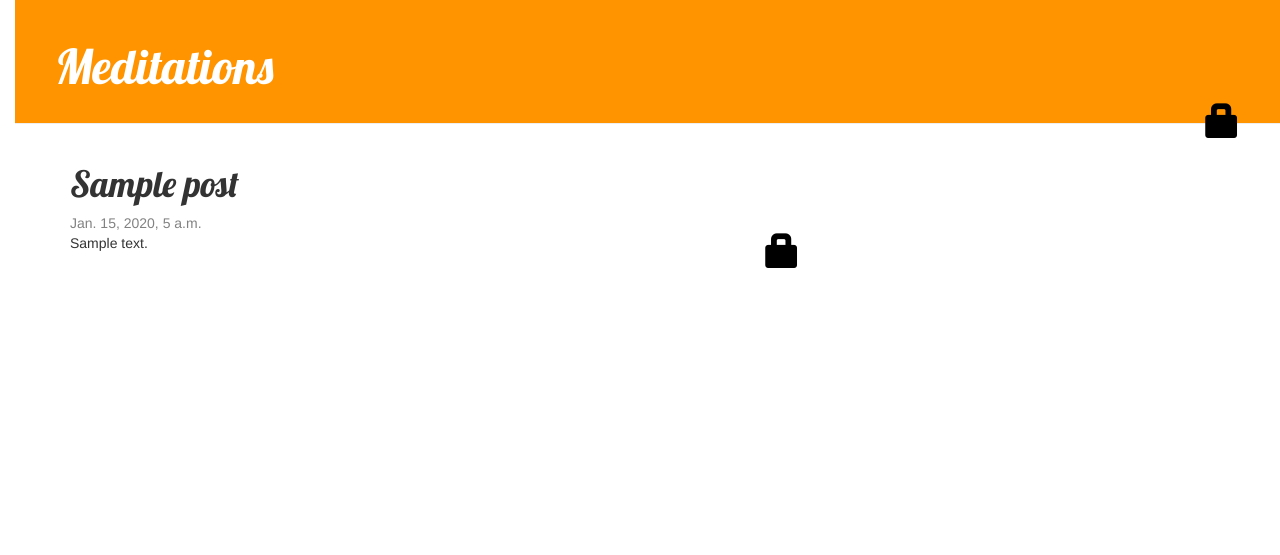
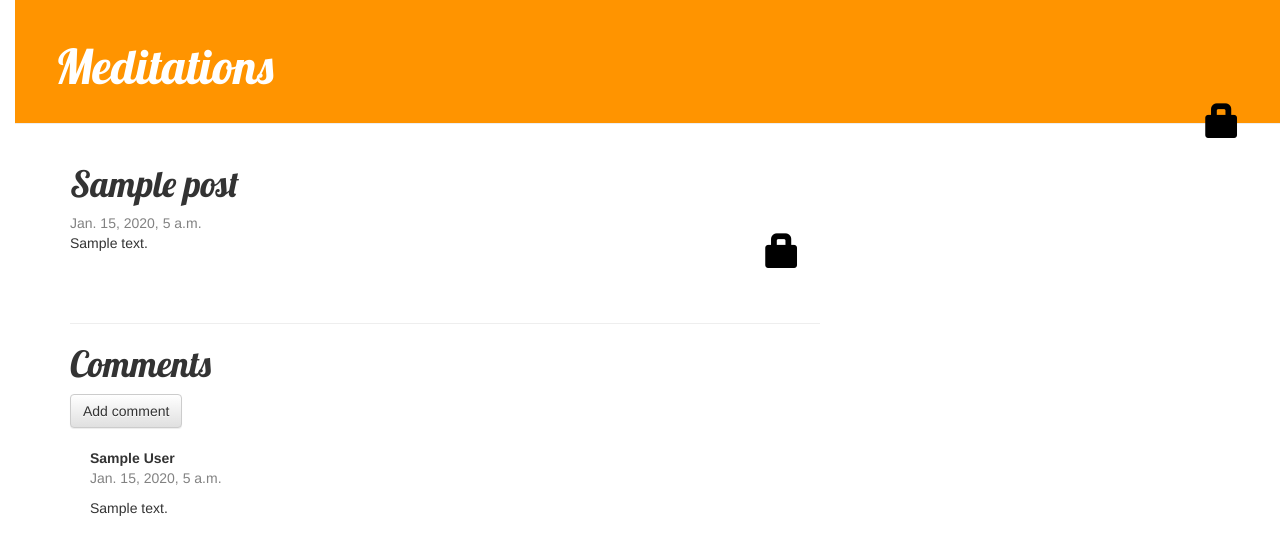
Before and after one commit to whambamthankyoumaam/my-first-blog, a Django app: page /post/1/ in a window 1280 px wide. Shown: the top 555 px of the page. Run offline with Django 3.2, Linux system fonts and the light colour scheme; tables that the repository leaves empty hold one stand-in row (values such as "Sample post"); some libraries are stand-ins or nearby versions.

Commit message:
Added comment functionality, including moderation of unpublished comments for superusers.

```diff
--- a/blog/admin.py
+++ b/blog/admin.py
@@ -1,5 +1,6 @@
 from django.contrib import admin
-from .models import Post
+from .models import Post, Comment
 # Register your models here.
 
 admin.site.register(Post)
+admin.site.register(Comment)
--- a/blog/models.py
+++ b/blog/models.py
@@ -15,3 +15,20 @@ class Post(models.Model):
 
     def __str__(self):
         return self.title
+
+    def approved_comments(self):
+        return self.comments.filter(approved_comment=True)
+
+class Comment(models.Model):
+    post = models.ForeignKey('blog.Post', related_name='comments')
+    author = models.CharField(max_length=200)
+    text = models.TextField()
+    created_date = models.DateTimeField(default=timezone.now())
+    approved_comment = models.BooleanField(default=False)
+
+    def approve(self):
+        self.approved_comment=True
+        self.save()
+
+    def __str__(self):
+        return self.text
--- a/blog/static/css/blog.css
+++ b/blog/static/css/blog.css
@@ -54,3 +54,11 @@ h1, h2, h3, h4 {
 .post h1 a, .post h1 a:visited {
         color: #000000;
         }
+
+.comment {
+    margin: 20px 0px 20px 20px;
+}
+
+.btn btn-default {
+        margin: 20px 0px 20px 20px;
+        }
--- a/blog/templates/blog/post_detail.html
+++ b/blog/templates/blog/post_detail.html
@@ -2,20 +2,53 @@
 
 {% block content %}
     <div class="post">
+
         <h1>{{ post.title }}</h1>
+
         {% if post.published_date %}
+
             <div class="date">
                 {{ post.published_date }}
             </div>
+
         {% else %}
+
             <a class="btn btn-default" href="{% url 'post_publish' pk=post.pk %}">Publish</a>
+
         {% endif %}
+
         {%if user.is_authenticated %}
+
             <a class="btn btn-default" href="{% url 'post_edit' pk=post.pk %}"><span class="glyphicon glyphicon-pencil"></span></a>
             <a class="btn btn-default" href="{% url 'post_remove' pk=post.pk %}"><span class="glyphicon glyphicon-remove"></span></a>
+
         {% else %}
+
                 <a href="{% url 'login' %}" class="top-menu"><span class="glyphicon glyphicon-lock"></span></a>
         {% endif %}
+
         <p>{{ post.text|linebreaksbr }}</p>
     </div>
+
+    <hr>
+    <h1>Comments</h1>
+    <a class="btn btn-default" href="{% url 'add_comment_to_post' pk=post.pk %}">Add comment</a>
+    {% for comment in post.comments.all %}
+        {% if user.is_authenticated or comment.approved_comment %}
+        <div class="comment">
+            <strong>{{ comment.author }}</strong>
+            {% if not comment.approved_comment %}
+                <a class="btn btn-default" href="{% url 'comment_remove' pk=comment.pk %}"><span class="glyphicon glyphicon-remove"></span></a>
+                <a class="btn btn-default" href="{% url 'comment_approve' pk=comment.pk %}"><span class="glyphicon glyphicon-ok"></span></a>
+            {% endif %}
+            <div class="date">{{ comment.created_date }}</div>
+            <p>{{ comment.text|linebreaks }}</p>
+        </div>
+        {% endif %}
+
+    {% empty %}
+
+        <p>No comments here yet :(</p>
+
+    {% endfor %}
 {% endblock %}
--- a/blog/templates/blog/post_list.html
+++ b/blog/templates/blog/post_list.html
@@ -8,6 +8,7 @@
                 <p>published: {{ post.published_date }}</p>
             </div>
             <p>{{ post.text|linebreaksbr }}</p>
+            <a href="{% url 'post_detail' pk=post.pk %}">Comments: {{ post.approved_comments.count }}</a>
         </div>
     {% endfor %}
 {% endblock %}
--- a/blog/urls.py
+++ b/blog/urls.py
@@ -9,4 +9,7 @@ urlpatterns = [
         url(r'^drafts/$', views.post_draft_list, name='post_draft_list'),
         url(r'^post/(?P<pk>\d+)/publish/$', views.post_publish, name='post_publish'),
         url(r'^post/(?P<pk>\d+)/remove/$', views.post_remove, name='post_remove'),
+        url(r'^post/(?P<pk>\d+)/comment/$', views.add_comment_to_post, name='add_comment_to_post'),
+        url(r'^comment/(?P<pk>\d+)/approve/$', views.comment_approve, name='comment_approve'),
+        url(r'^comment/(?P<pk>\d+)/remove/$', views.comment_remove, name='comment_remove'),
         ]
--- a/blog/views.py
+++ b/blog/views.py
@@ -1,7 +1,7 @@
 from django.shortcuts import render, get_object_or_404, redirect
-from .models import Post
+from .models import Post, Comment
 from django.utils import timezone
-from .forms import PostForm
+from .forms import PostForm, CommentForm
 from django.contrib.auth.decorators import login_required
 
 # Create your views here.
@@ -57,3 +57,28 @@ def post_remove(request, pk):
     post = get_object_or_404(Post, pk=pk)
     post.delete()
     return redirect('post_list')
+
+def add_comment_to_post(request, pk):
+    post = get_object_or_404(Post, pk=pk)
+    if request.method == "POST":
+        form = CommentForm(request.POST)
+        if form.is_valid():
+            comment = form.save(commit=False)
+            comment.post = post
+            comment.save()
+            return redirect('post_detail', pk=post.pk)
+    else:
+        form = CommentForm()
+    return render(request, 'blog/add_comment_to_post.html', {'form': form})
+
+@login_required
+def comment_approve(request, pk):
+    comment = get_object_or_404(Comment, pk=pk)
+    comment.approve()
+    return redirect('post_detail', pk=comment.post.pk)
+
+@login_required
+def comment_remove(request, pk):
+    comment = get_object_or_404(Comment, pk=pk)
+    comment.delete()
+    return redirect('post_detail', pk=comment.post.pk)
```
Also changed, not shown: blog/forms.py (+7 -1 lines), blog/templates/blog/add_comment_to_post.html (added, +9 -0 lines), blog/migrations/0002_comment.py (added).
